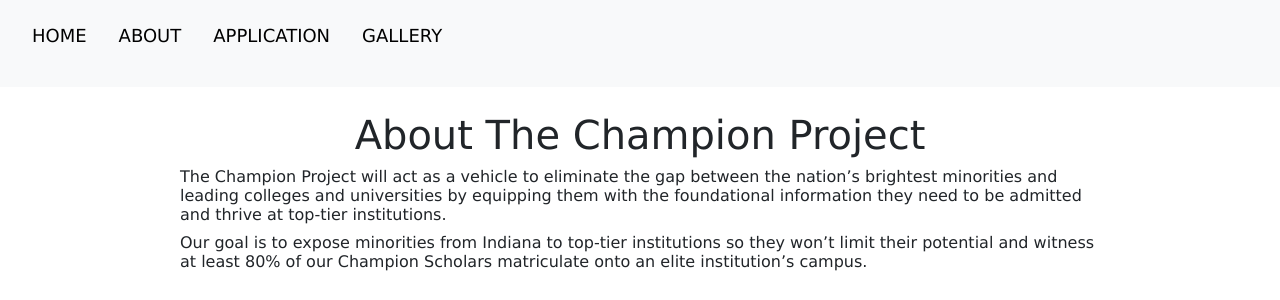
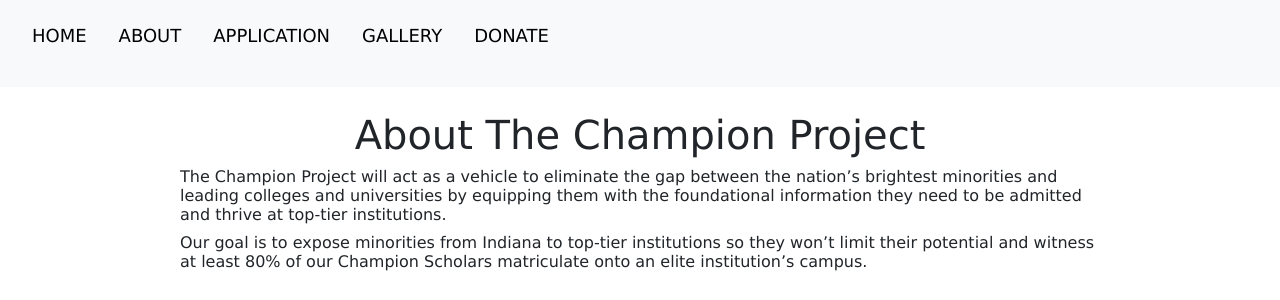
Before and after one commit to jaisharma66/championproject-1, a Flask app: page /about in a window 1280 px wide. Shown: the top 300 px of the page. Run offline with Flask 2, Linux system fonts and the light colour scheme; some libraries are stand-ins or nearby versions.

Commit message:
paypal button:

```diff
--- a/templates/layout.html
+++ b/templates/layout.html
@@ -43,6 +43,7 @@
         <li><a href="{{ url_for('about') }}">ABOUT</a></li>
         <li><a href="{{ url_for('application') }}">APPLICATION</a></li>
         <li><a href="{{ url_for('gallery') }}">GALLERY</a></li>
+        <li><a href="https://www.paypal.me/championproject">DONATE</a></li>
       </ul>
 
 
```
